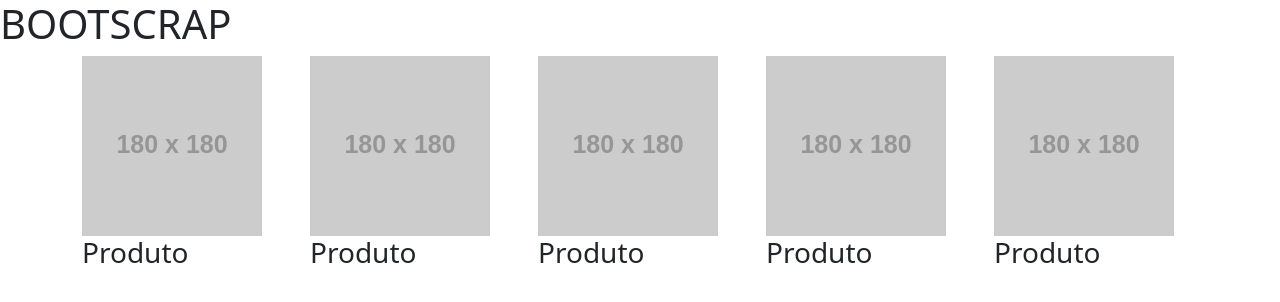
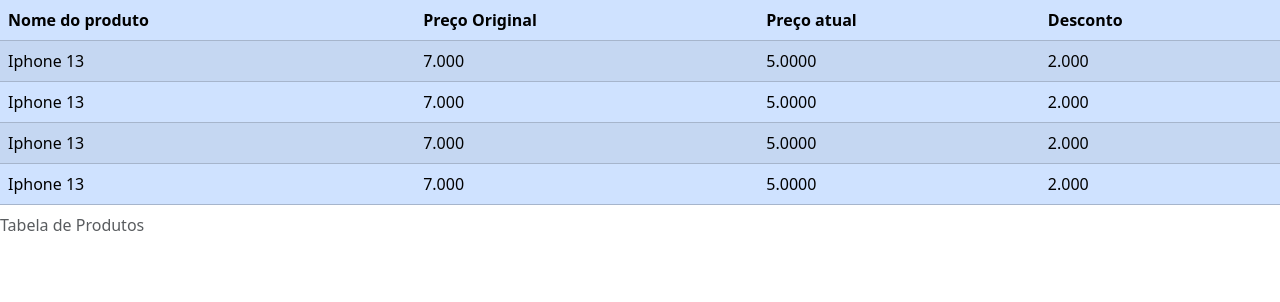
Before and after one commit to LucasLBrito/curso_ebac_frontend, a plain HTML site: page index.html in a window 1280 px wide. Drawn offline with nearby package versions, Linux system fonts and the light colour scheme; placeholder pictures from the web are drawn by us.

Commit message:
mais teste com bootstrap

```diff
--- a/index.html
+++ b/index.html
@@ -7,34 +7,41 @@
     <link href="https://cdn.jsdelivr.net/npm/bootstrap@5.3.3/dist/css/bootstrap.min.css" rel="stylesheet" integrity="sha384-QWTKZyjpPEjISv5WaRU9OFeRpok6YctnYmDr5pNlyT2bRjXh0JMhjY6hW+ALEwIH" crossorigin="anonymous">
 </head>
 <body>
-    <h1>BOOTSCRAP</h1>
-    <div class="container">
-        <div class="row">
-            <div class="col">
-                <img src="https://placehold.co/180x180" alt="">
-                <h3>Produto</h3>
-            </div>
-            <div class="col">
-                <img src="https://placehold.co/180x180" alt="">
-                <h3>Produto</h3>
-            </div>
-            <div class="col">
-                <img src="https://placehold.co/180x180" alt="">
-                <h3>Produto</h3>
-            </div>
-            <div class="col">
-                <img src="https://placehold.co/180x180" alt="">
-                <h3>Produto</h3>
-            </div>
-            <div class="col">
-                <img src="https://placehold.co/180x180" alt="">
-                <h3>Produto</h3>
-            </div>
-        </div>
-    </div>
-
-
-
+    <table class="table table-primary table-striped table-hover">
+        <caption>Tabela de Produtos</caption>
+        <thead>
+            <th>Nome do produto </th>
+            <th>Preço Original</th>
+            <th>Preço atual</th>
+            <th>Desconto</th>
+        </thead>
+        <tbody>
+            <tr>
+                <td> Iphone 13</td>
+                <td> 7.000</td>
+                <td> 5.0000</td>
+                <td> 2.000</td>
+            </tr>
+            <tr>
+                <td> Iphone 13</td>
+                <td> 7.000</td>
+                <td> 5.0000</td>
+                <td> 2.000</td>
+            </tr>
+            <tr>
+                <td> Iphone 13</td>
+                <td> 7.000</td>
+                <td> 5.0000</td>
+                <td> 2.000</td>
+            </tr>
+            <tr>
+                <td> Iphone 13</td>
+                <td> 7.000</td>
+                <td> 5.0000</td>
+                <td> 2.000</td>
+            </tr>
+        </tbody>
+    </table>
 
 
 
```
